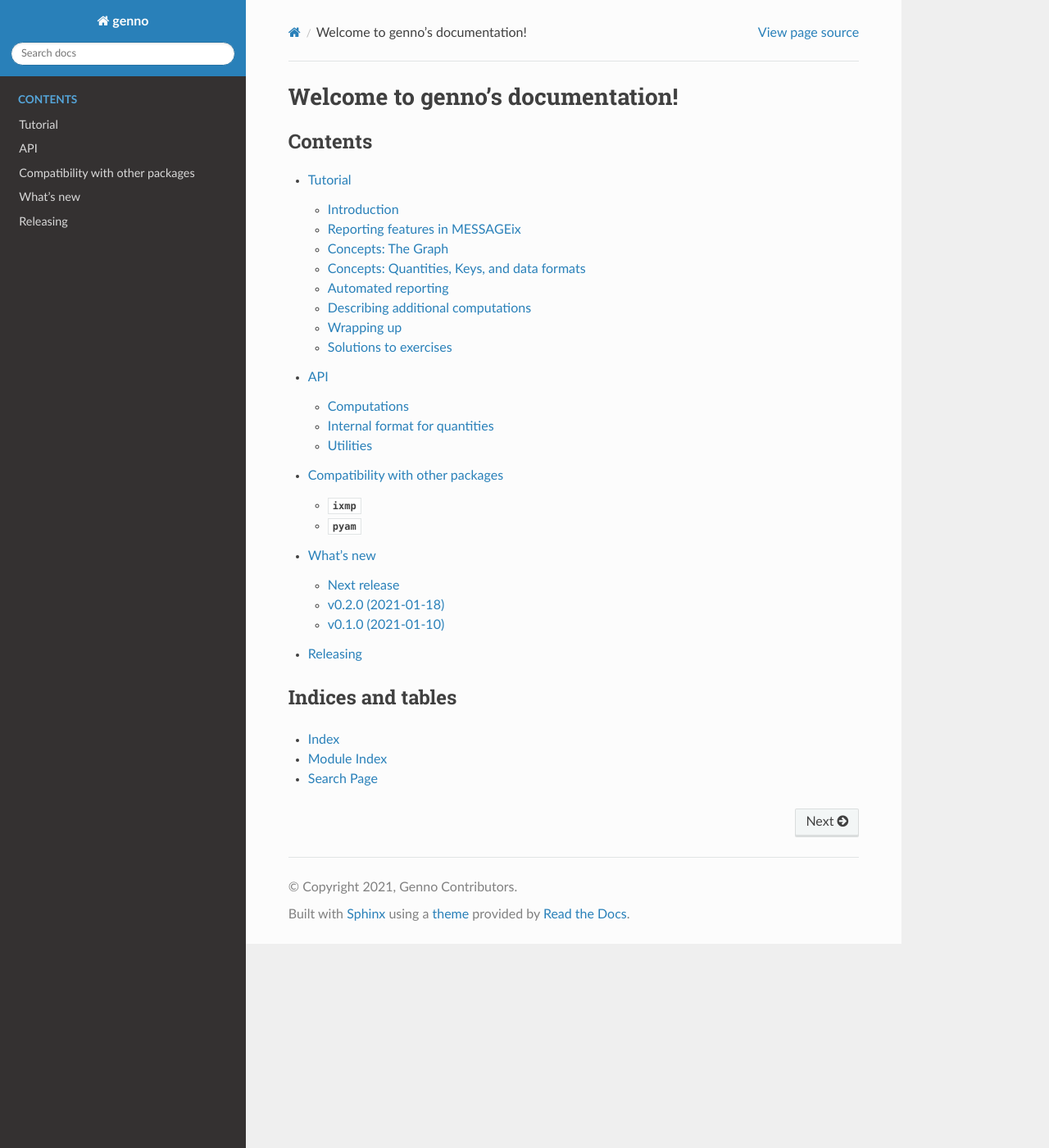
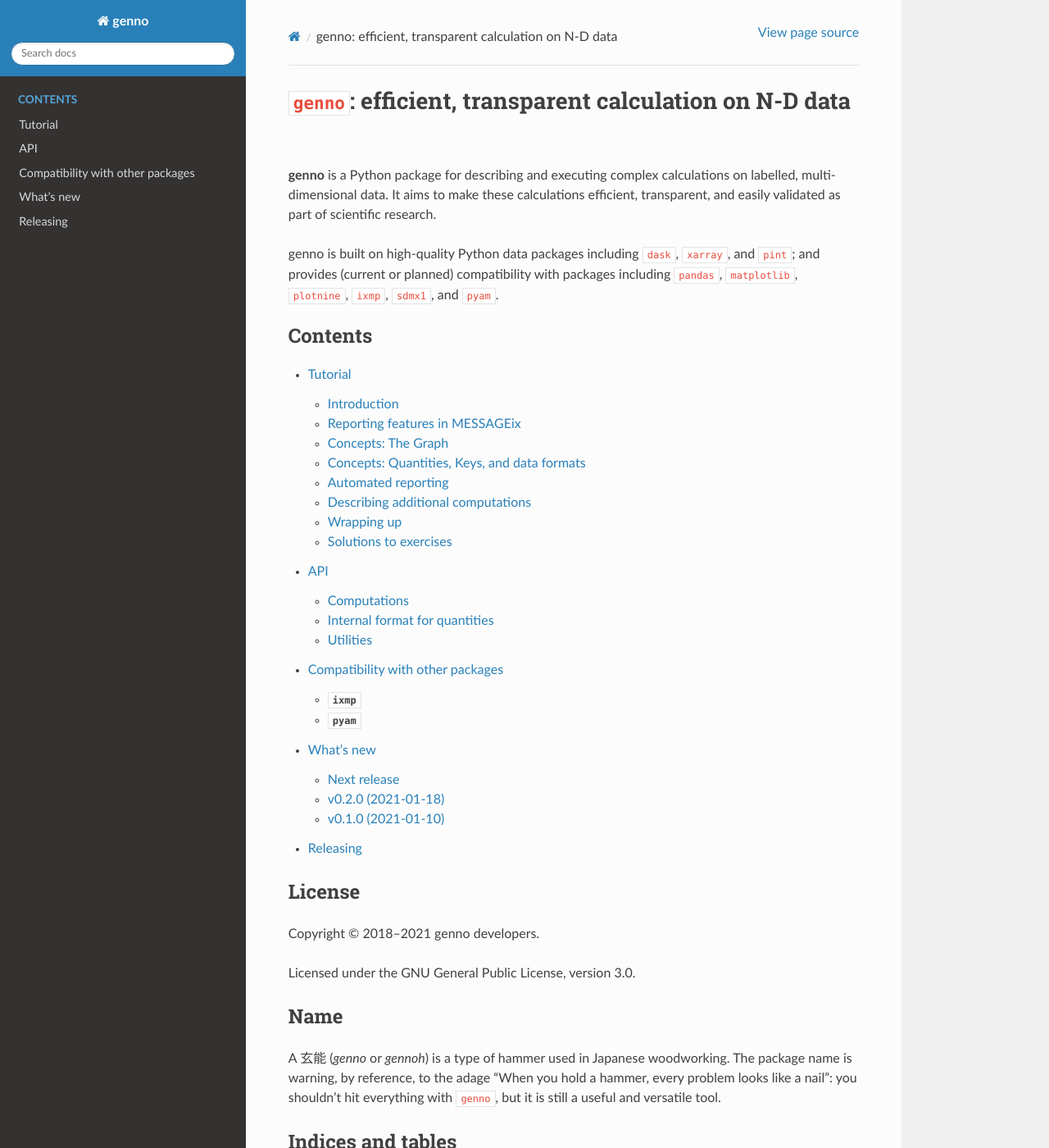
Before and after one commit to khaeru/genno, a Sphinx documentation site: the page built from doc/index.rst, in a window 1280 px wide and 1400 px high. Shown: the whole window at 82% size. Built offline with Sphinx 7.4.7 and the Read the Docs theme 2.0.0, drawn with Linux system fonts in a browser that asks for light colours.

Commit message:
Copy README content to index.rst

```diff
--- a/doc/index.rst
+++ b/doc/index.rst
@@ -1,5 +1,10 @@
-Welcome to genno's documentation!
-*********************************
+``genno``: efficient, transparent calculation on N-D data
+*********************************************************
+
+**genno** is a Python package for describing and executing complex calculations on labelled, multi-dimensional data.
+It aims to make these calculations efficient, transparent, and easily validated as part of scientific research.
+
+genno is built on high-quality Python data packages including ``dask``, ``xarray``, and ``pint``; and provides (current or planned) compatibility with packages including ``pandas``, ``matplotlib``, ``plotnine``, ``ixmp``, ``sdmx1``, and ``pyam``.
 
 .. toctree::
    :maxdepth: 2
@@ -11,6 +16,21 @@ Welcome to genno's documentation!
    whatsnew
    releasing
 
+License
+=======
+
+Copyright © 2018–2021 genno developers.
+
+Licensed under the GNU General Public License, version 3.0.
+
+
+Name
+====
+
+A 玄能 (*genno* or *gennoh*) is a type of hammer used in Japanese woodworking.
+The package name is warning, by reference, to the adage “When you hold a hammer, every problem looks like a nail”: you shouldn't hit everything with ``genno``, but it is still a useful and versatile tool.
+
+
 Indices and tables
 ==================
 
```
